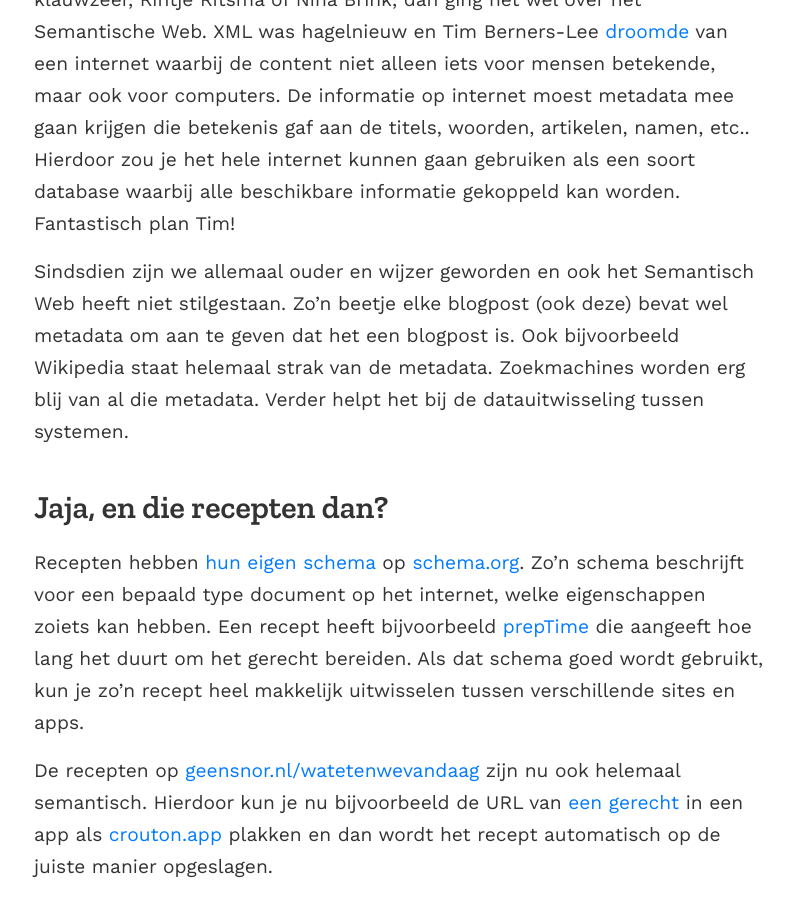
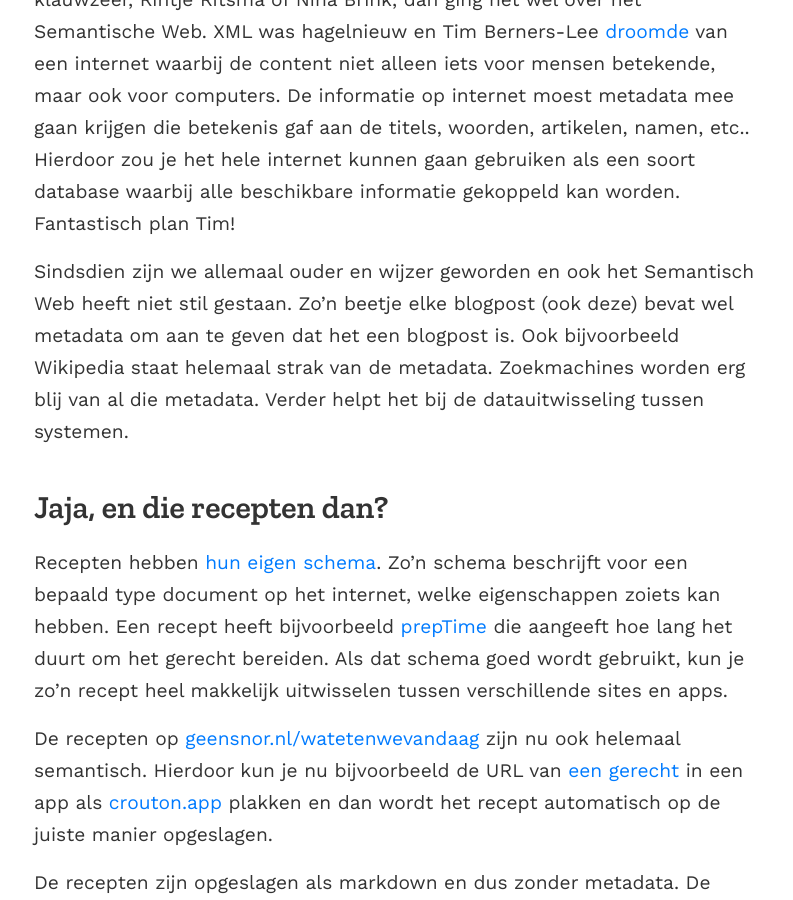
Before and after one commit to geensnor/geensnor.nl, a Jekyll site: the page built from _posts/2021-03-15-Semantische-recepten.md, in a window 1280 px wide and 900 px high, scrolled down 914 px. Shown: the whole window, without its empty margins (241-1034 px from the left). Built offline with Jekyll 4.4.1, drawn with Linux system fonts in a browser that asks for light colours.

Commit message:
Update 2021-03-15-Semantische-recepten.md

```diff
--- a/_posts/2021-03-15-Semantische-recepten.md
+++ b/_posts/2021-03-15-Semantische-recepten.md
@@ -17,13 +17,13 @@
 
 Ja, kinderen het Semantisch Web. Opa is nu even aan het woord. Vroeger, aan het begin van deze eeuw, lang voor de oprichting van geensnor.nl was het Semantisch Web hot and happening. Ging het niet over de mond-en-klauwzeer, Rintje Ritsma of Nina Brink, dan ging het wel over het Semantische Web. XML was hagelnieuw en Tim Berners-Lee [droomde](https://www.youtube.com/watch?v=HeUrEh-nqtU) van een internet waarbij de content niet alleen iets voor mensen betekende, maar ook voor computers. De informatie op internet moest metadata mee gaan krijgen die betekenis gaf aan de titels, woorden, artikelen, namen, etc.. Hierdoor zou je het hele internet kunnen gaan gebruiken als een soort database waarbij alle beschikbare informatie gekoppeld kan worden. Fantastisch plan Tim!
 
-Sindsdien zijn we allemaal ouder en wijzer geworden en ook het Semantisch Web heeft niet stilgestaan. Zo'n beetje elke blogpost (ook deze) bevat wel metadata om aan te geven dat het een blogpost is. Ook bijvoorbeeld Wikipedia staat helemaal strak van de metadata. Zoekmachines worden erg blij van al die metadata. Verder helpt het bij de datauitwisseling tussen systemen.
+Sindsdien zijn we allemaal ouder en wijzer geworden en ook het Semantisch Web heeft niet stil gestaan. Zo'n beetje elke blogpost (ook deze) bevat wel metadata om aan te geven dat het een blogpost is. Ook bijvoorbeeld Wikipedia staat helemaal strak van de metadata. Zoekmachines worden erg blij van al die metadata. Verder helpt het bij de datauitwisseling tussen systemen.
 
 
 
 ## Jaja, en die recepten dan?
 
-Recepten hebben [hun eigen schema](https://schema.org/Recipe) op [schema.org](schema.org). Zo'n schema beschrijft voor een bepaald type document op het internet, welke eigenschappen zoiets kan hebben. Een recept heeft bijvoorbeeld [prepTime](https://schema.org/prepTime) die aangeeft hoe lang het duurt om het gerecht bereiden. Als dat schema goed wordt gebruikt, kun je zo'n recept heel makkelijk uitwisselen tussen verschillende sites en apps.
+Recepten hebben [hun eigen schema](https://schema.org/Recipe). Zo'n schema beschrijft voor een bepaald type document op het internet, welke eigenschappen zoiets kan hebben. Een recept heeft bijvoorbeeld [prepTime](https://schema.org/prepTime) die aangeeft hoe lang het duurt om het gerecht bereiden. Als dat schema goed wordt gebruikt, kun je zo'n recept heel makkelijk uitwisselen tussen verschillende sites en apps.
 
 De recepten op [geensnor.nl/watetenwevandaag](geensnor.nl/watetenwevandaag) zijn nu ook helemaal semantisch. Hierdoor kun je nu bijvoorbeeld de URL van [een gerecht](https://geensnor.nl/watetenwevandaag/detail.php?r=gnocchicourgettetomaat.md) in een app als [crouton.app](https://crouton.app) plakken en dan wordt het recept automatisch op de juiste manier opgeslagen.
 
```
